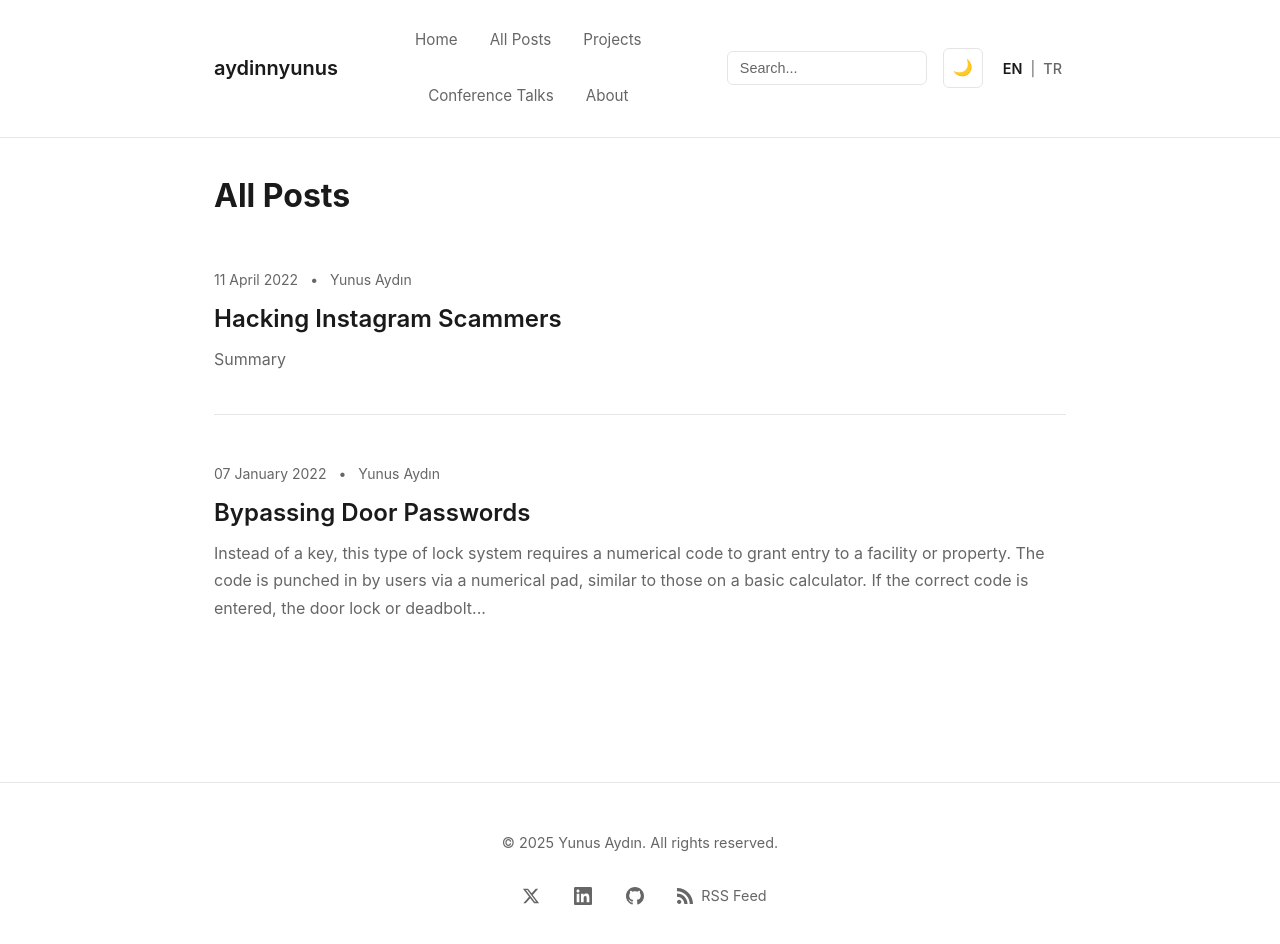
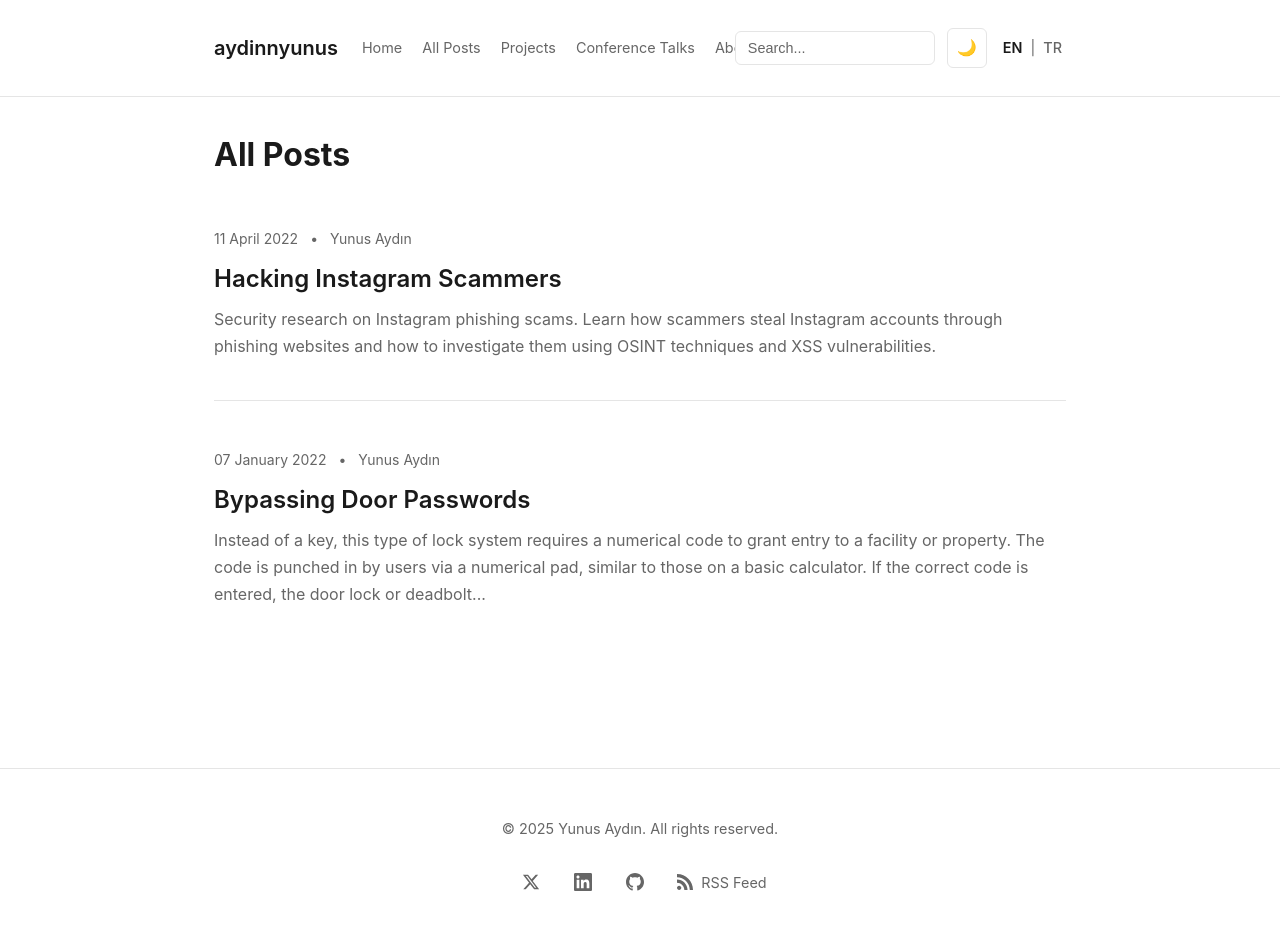
Before and after one commit to aydinnyunus/aydinnyunus.github.io, a Jekyll site: the page built from blog.html, in a window 1280 px wide and 962 px high. Shown: the top 944 px of the window. Built offline with Jekyll 4.4.1, drawn with Linux system fonts in a browser that asks for light colours.

Commit message:
Fix blog post excerpt and optimize header layout for better spacing

```diff
--- a/_posts/2022-04-11-hacking-instagram-scammers.md
+++ b/_posts/2022-04-11-hacking-instagram-scammers.md
@@ -7,6 +7,7 @@ lang: en
 description: "Security research on Instagram phishing scams. Learn how scammers steal Instagram accounts through phishing websites and how to investigate them using OSINT techniques and XSS vulnerabilities."
 keywords: "instagram scammers, phishing, OSINT, XSS, security research, social engineering, cybersecurity, scam investigation"
 canonical_url: "https://aydinnyunus.github.io/2022/04/11/hacking-instagram-scammers/"
+excerpt: "Security research on Instagram phishing scams. Learn how scammers steal Instagram accounts through phishing websites and how to investigate them using OSINT techniques and XSS vulnerabilities."
 ---
 
 ## Summary
--- a/assets/css/main.css
+++ b/assets/css/main.css
@@ -68,7 +68,7 @@ body {
   justify-content: space-between;
   align-items: center;
   position: relative;
-  gap: 2rem;
+  gap: 1.5rem;
 }
 
 .site-title {
@@ -77,25 +77,26 @@ body {
   color: var(--text-color);
   text-decoration: none;
   transition: color 0.3s ease;
-  margin-right: 1rem;
   flex-shrink: 0;
+  white-space: nowrap;
 }
 
 .site-nav {
   display: flex;
-  gap: 2rem;
+  gap: 1.25rem;
   align-items: center;
-  flex-wrap: wrap;
-  flex: 1;
-  justify-content: center;
+  flex-wrap: nowrap;
+  flex-shrink: 1;
+  min-width: 0;
 }
 
 .site-nav a {
   color: var(--text-secondary);
   text-decoration: none;
-  font-size: 0.95rem;
+  font-size: 0.9rem;
   transition: color 0.3s ease;
   position: relative;
+  white-space: nowrap;
 }
 
 .site-nav a:hover {
@@ -121,9 +122,9 @@ body {
 .header-actions {
   display: flex;
   align-items: center;
-  gap: 1rem;
-  margin-left: 1.5rem;
+  gap: 0.75rem;
   flex-shrink: 0;
+  white-space: nowrap;
 }
 
 .language-selector {
@@ -178,7 +179,7 @@ body {
 }
 
 .header-search-input:focus {
-  width: 250px;
+  width: 220px;
   border-color: var(--link-color);
   box-shadow: 0 0 0 3px rgba(37, 99, 235, 0.1);
 }
```
